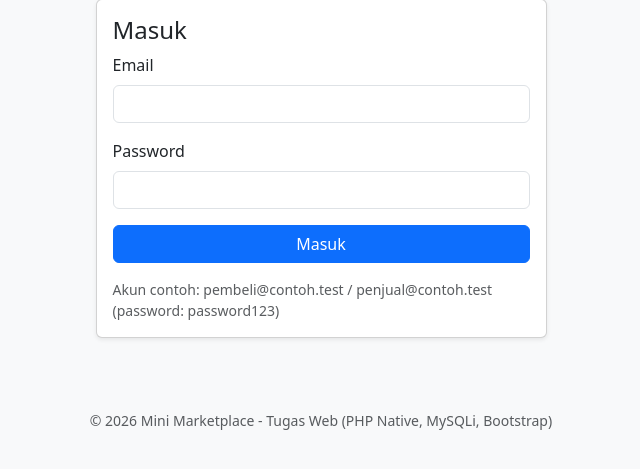
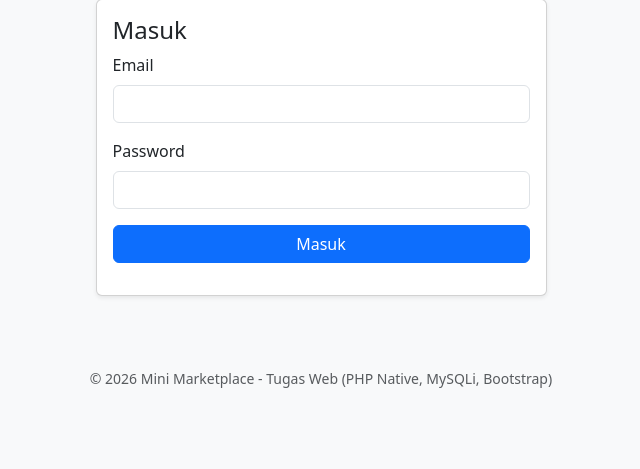
Before and after one commit to FaizalLaziaf/marketplacefaizal, a PHP site: page /login.php in a window 1280 px wide. Shown: the part 81-550 px from the top of the page, without its empty margins (319-959 px from the left). Run offline with PHP 8.4, Linux system fonts and the light colour scheme.

Commit message:
login.php

```diff
--- a/marketplace/login.php
+++ b/marketplace/login.php
@@ -23,6 +23,6 @@ include __DIR__ . '/includes/header.php';
   <div class="mb-3"><label class="form-label">Password</label><input type="password" name="password" class="form-control" required></div>
   <button class="btn btn-primary w-100">Masuk</button>
 </form>
-<p class="small text-muted mt-3 mb-0">Akun contoh: pembeli@contoh.test / penjual@contoh.test (password: password123)</p>
+<p class="small text-muted mt-3 mb-0"></p>
 </div></div></div></div>
 <?php include __DIR__ . '/includes/footer.php'; ?>
```
